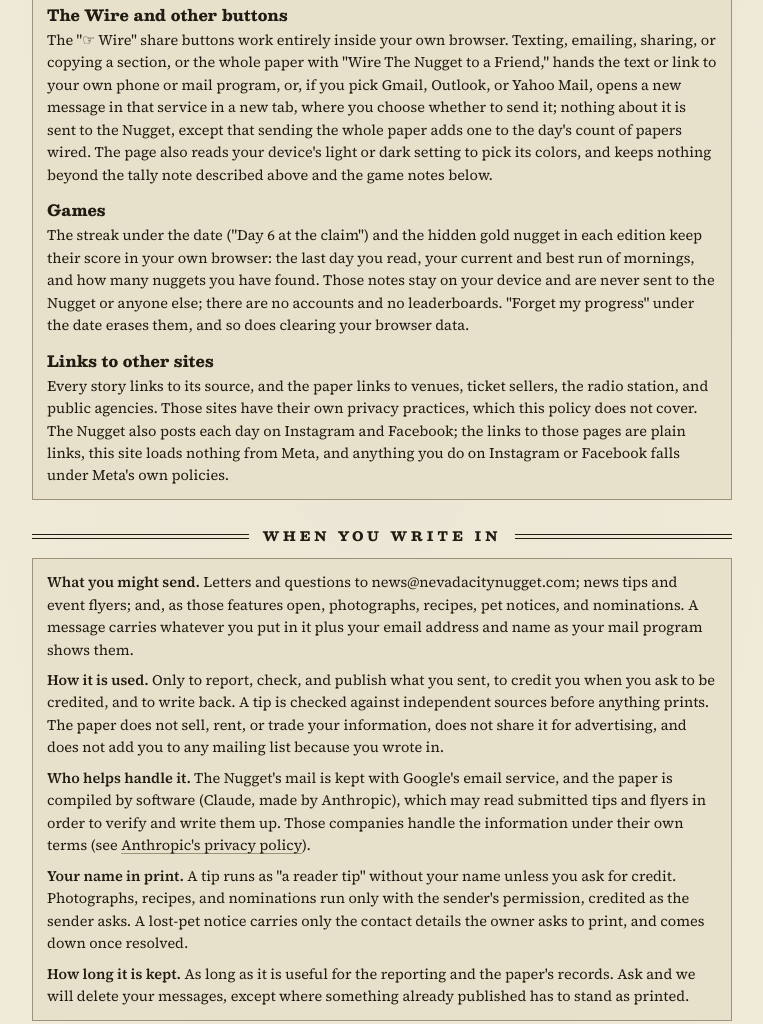
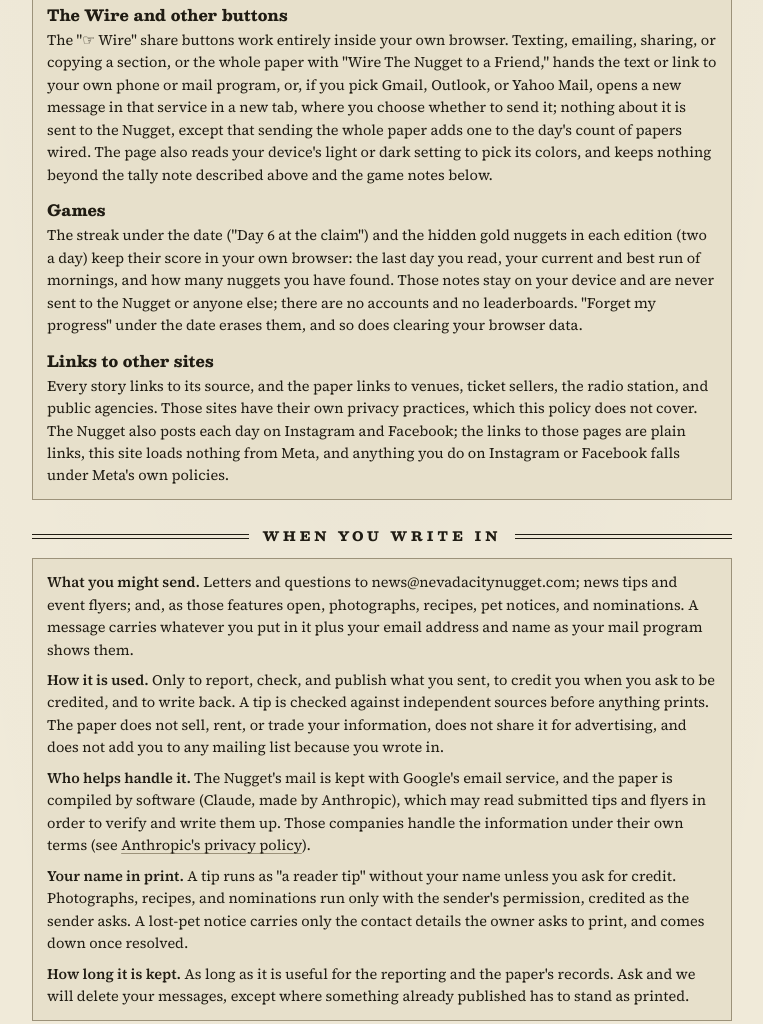
Before and after one commit to twahoske/nevadacitynugget, a plain HTML site: page privacy.html in a window 1280 px wide. Shown: the part 1133-2157 px from the top of the page, without its empty margins (258-1021 px from the left). Drawn offline with nearby package versions, Linux system fonts and the light colour scheme.

Commit message:
Hidden Nugget: two finds a day, Assay Office receipt on a find (#85)
Adds the CSP hash for the updated Wire script (games block: Morning +
Evening Nugget, gold-dust burst, Assay Office card, 'Already staked!'
note instead of a silent tap). Release note in v0.9.8, privacy line,
ROADMAP item 4 update + new item 4b Nugget Karma.


Claude-Session: https://claude.ai/code/session_014PbCNmYUSgXZFkZDf7wAkW

Co-authored-by: Claude <noreply@anthropic.com>

```diff
--- a/privacy.html
+++ b/privacy.html
@@ -124,7 +124,7 @@ footer{border-top:3px double var(--ink);padding-top:14px;font-size:13px;color:va
     <h3>The Wire and other buttons</h3>
     <p>The "☞ Wire" share buttons work entirely inside your own browser. Texting, emailing, sharing, or copying a section, or the whole paper with "Wire The Nugget to a Friend," hands the text or link to your own phone or mail program, or, if you pick Gmail, Outlook, or Yahoo Mail, opens a new message in that service in a new tab, where you choose whether to send it; nothing about it is sent to the Nugget, except that sending the whole paper adds one to the day's count of papers wired. The page also reads your device's light or dark setting to pick its colors, and keeps nothing beyond the tally note described above and the game notes below.</p>
     <h3>Games</h3>
-    <p>The streak under the date ("Day 6 at the claim") and the hidden gold nugget in each edition keep their score in your own browser: the last day you read, your current and best run of mornings, and how many nuggets you have found. Those notes stay on your device and are never sent to the Nugget or anyone else; there are no accounts and no leaderboards. "Forget my progress" under the date erases them, and so does clearing your browser data.</p>
+    <p>The streak under the date ("Day 6 at the claim") and the hidden gold nuggets in each edition (two a day) keep their score in your own browser: the last day you read, your current and best run of mornings, and how many nuggets you have found. Those notes stay on your device and are never sent to the Nugget or anyone else; there are no accounts and no leaderboards. "Forget my progress" under the date erases them, and so does clearing your browser data.</p>
     <h3>Links to other sites</h3>
     <p>Every story links to its source, and the paper links to venues, ticket sellers, the radio station, and public agencies. Those sites have their own privacy practices, which this policy does not cover. The Nugget also posts each day on Instagram and Facebook; the links to those pages are plain links, this site loads nothing from Meta, and anything you do on Instagram or Facebook falls under Meta's own policies.</p>
   </div>
```
Also changed, not shown: index.html (+1 -1 lines), release-notes.html (+1 -0 lines), 1 other file.
